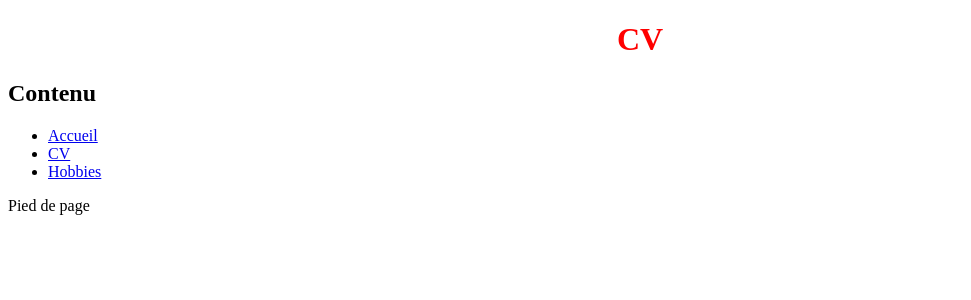
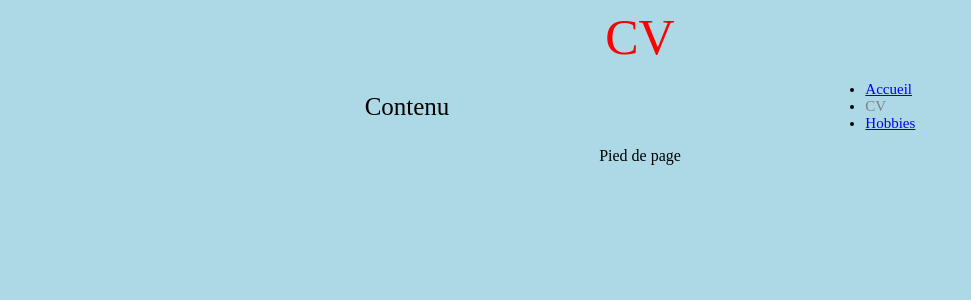
Before and after one commit to AlixDomange/IDAW, a PHP site: page /cv.html in a window 1280 px wide. Shown: the top 300 px of the page, without its empty margins (0-971 px from the left). Run offline with PHP 8.4, Linux system fonts and the light colour scheme.

Commit message:
Add Style

```diff
--- a/SitePro/v1/cv.html
+++ b/SitePro/v1/cv.html
@@ -6,15 +6,22 @@
 <title>Site pro</title>
 </header>
 <body>
-<h1>CV</h1>
-<h2>Contenu</h2>
-<nav class="menu">
-    <ul>
-    <li><a href="index.html">Accueil</a></li>
-    <li><a href="cv.html">CV</a></li>
-    <li><a href="hobbies.html">Hobbies</a></li>
-    </ul>
+<div class="middle">
+    <div class="flex">CV</div>
+</div>
+<div class="cont">
+    <div>
+        Contenu
+    </div>
+    <nav class="menu">
+        <ul>
+            <li><a href="index.html">Accueil</a></li>
+            <li><a id="currentpage" href="cv.html">CV</a></li>
+            <li><a href="hobbies.html">Hobbies</a></li>
+        </ul>
     </nav>
-<footer>Pied de page</footer>
+</div>
+
+<div class="footer"><div>Pied de page</div></div>
 </body>
 </html>
--- a/SitePro/v1/style.css
+++ b/SitePro/v1/style.css
@@ -1,5 +1,48 @@
-h1{
+
+  body {
+    background-color: lightblue;
+  }
+
+
+
+  .flex{
+    display: flex;
+    justify-content: center;
+    width: 100%;
+    font-size: 50px;
     color: red;
-    text-align: center;
-    font-size: 20 px;
   }
+
+  .middle{
+    display: flex;
+    width: 100%;
+  }
+
+  .menu{
+    display: flex;
+    font-size: 15px;
+    justify-content: right;
+    width: 25%;
+  }
+
+  .cont{
+    display: flex;
+    font-size: 25px;
+    justify-content: center;
+    align-items: center;
+    width: 100%;
+    gap: 150px;
+  }
+
+  .footer{
+    display: flex;
+    height: 100%;
+    width: 100%;
+    justify-content: center;
+    align-items: flex-end;
+  }
+
+#currentpage{
+    color: grey;
+    text-decoration: none;
+}
```
Also changed, not shown: SitePro/v1/hobbies.html (+10 -4 lines), SitePro/v1/index.html (+10 -4 lines).
